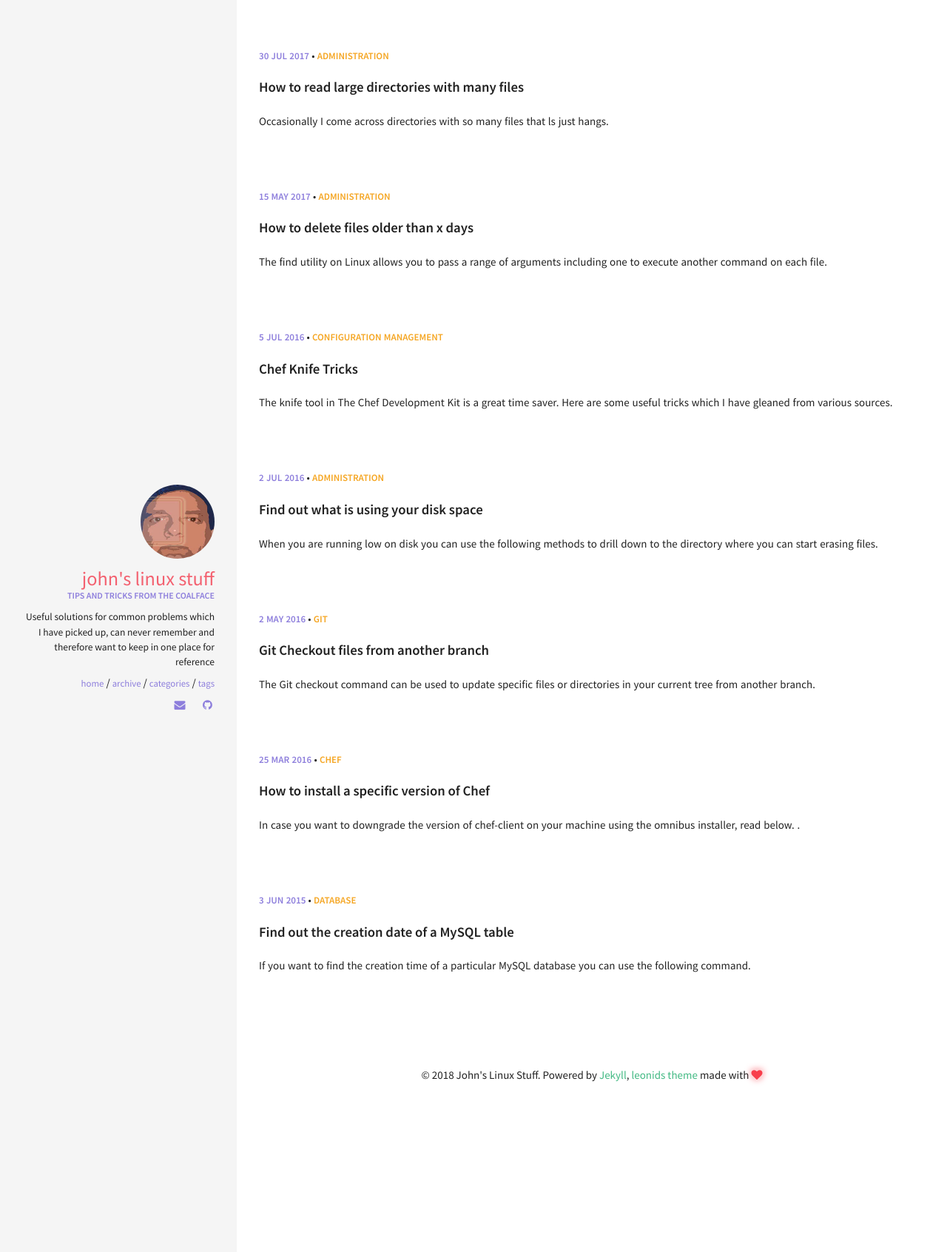
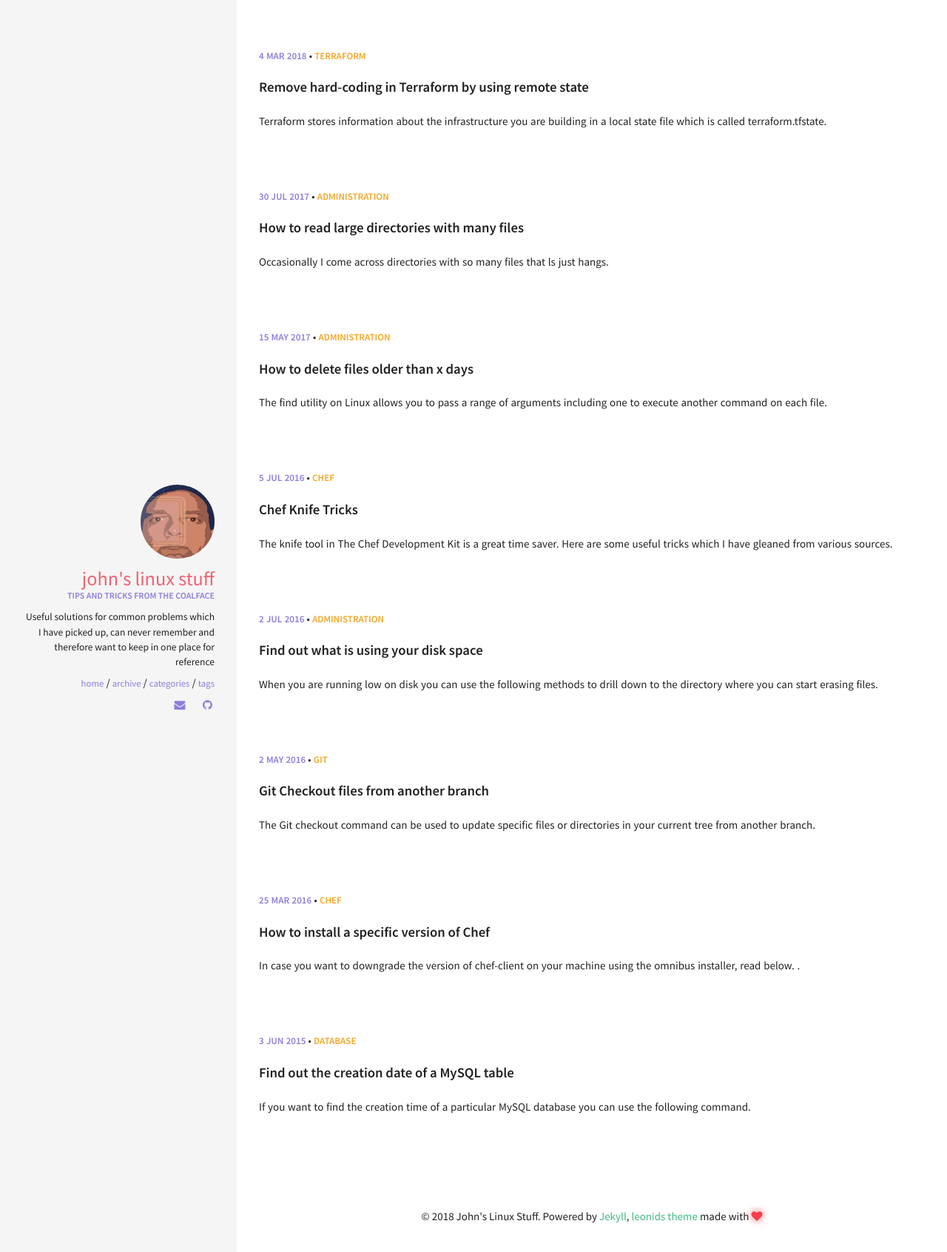
Before and after one commit to jehudson/gonad_blog, a Jekyll site: the page built from index.html, in a window 1280 px wide. Shown: the top 1692 px of the page at 74% size. Built offline with Jekyll 4.4.1, drawn with Linux system fonts in a browser that asks for light colours; part of the change alters nothing that is shown.

Commit message:
new post

````diff
--- a/_posts/2016-07-05-chef-knife-tricks.md
+++ b/_posts/2016-07-05-chef-knife-tricks.md
@@ -2,7 +2,7 @@
 layout: post
 title: "Chef Knife Tricks"
 excerpt: The knife tool in The Chef Development Kit is a great time saver. Here are some useful tricks which I have gleaned from various sources.
-category: [Configuration management]
+category: [Chef]
 comments: true
 ---
 
--- /dev/null
+++ b/_posts/2018-03-04-remove-hardcoding-in-terraform-with-remote-state.md
@@ -0,0 +1,107 @@
+---
+layout: post
+title: "Remove hard-coding in Terraform by using remote state"
+excerpt: "Terraform stores information about the infrastructure you are building in a local state file which is called terraform.tfstate."
+categories: [Terraform]
+comments: true
+
+---
+
+Terraform stores information about the infrastructure you are building in a local state file which is called terraform.tfstate. Terraform uses this local state to create plans and make changes to your infrastructure. If you want to examine the state file you can run the following commands:
+
+```bash
+terraform state pull
+terraform state pull | grep "search term"
+terraform state pull | less
+```
+
+The first command will give a complete list of the stored state in JSON format.
+You can use the second command to search for occurances of a specific term.
+The third command will allow you to go backwards and forwards in the state file and search for occurances of a specific term by prefixing the search term with /.
+
+You will notice in the state file that there is a section titled "outputs". You can add your own values to the outputs section. As an example you might be using modules, you could create an output in a particular module and then refer to the value in another section of your code.
+
+Here is an example output.
+
+```bash
+output "pdswebops_vpc_peering_connection" {
+
+  value = "${aws_vpc_peering_connection.pdswebops.id}"
+
+}
+
+```
+If you run terraform plan and then run terraform state pull, you will see the output as follows: All the outputs you have created will show up as a list with their values at the end of the terraform plan or apply commands.
+
+```bash
+“outputs”: {
+
+
+
+                    "pdswebops_vpc_peering_connection": {
+
+                    "sensitive": false,
+
+                    "type": "string",
+
+                    "value": "pcx-bf3774f9"
+
+                }
+
+}
+```
+You can then refer to the output in another section of your terraform code by creating a data source:
+
+```bash
+vpc_peering_connection_id =  “${data.pdswebops_peering_correction}”
+```
+
+Pulling data out of your local state file ceases to become practical if you are working in teams because you will need to save the state file somewhere, e.g. to a git repository so a team member can access the information. Also if you are working with more than one account, the local state file will only contain information for the account that you are working in. In this case you will need to create a remote state file that will allow simultaneous access.
+
+Terraform supports remote state in a number of ways however if you are working with AWS, then S3 is most convenient. You can create a remote state file in an S3 bucket with a command similar to that shown below:
+
+```bash
+terraform {
+
+  backend "s3" {
+
+    bucket = "pdswebops.tfstate"
+
+    key    = "path/to/my/key"
+
+    region = "eu-west-1"
+
+  }
+
+}
+```
+More information about creating Terraform remote state can be found at <https://www.terraform.io/docs/backends/types/s3.html>
+
+Once you have created a remote state file in AWS S3 you can refer to a value like the expression below:
+
+```bash
+data "terraform_remote_state" "pdswebops_vpc_core" {
+
+  backend = "s3"
+
+
+
+  config {
+
+    bucket = "pdswebops.tfstate"
+
+    key    = "vpc_core"
+
+    region = "${var.aws_region}"
+
+  }
+
+}
+
+
+vpc_peering_connection_id =  “$data.terraform_remote_state.pdswebops_vpc_core.pdswebops_peering_correction}”
+```
+
+The account accessing the remote state bucket must be given permisson using a bucket permissions policy, see the previous link.
+
+If we create outputs for  our values and put them into remote state files, we can access them as variables rather than hard-coding subnets, route table, peering connection ids, etc. In this way when you make large changes in your infrastructure you will not need to go through your code changing the hard-coded data because your new data will be stored at run time and passed as variables.
````
